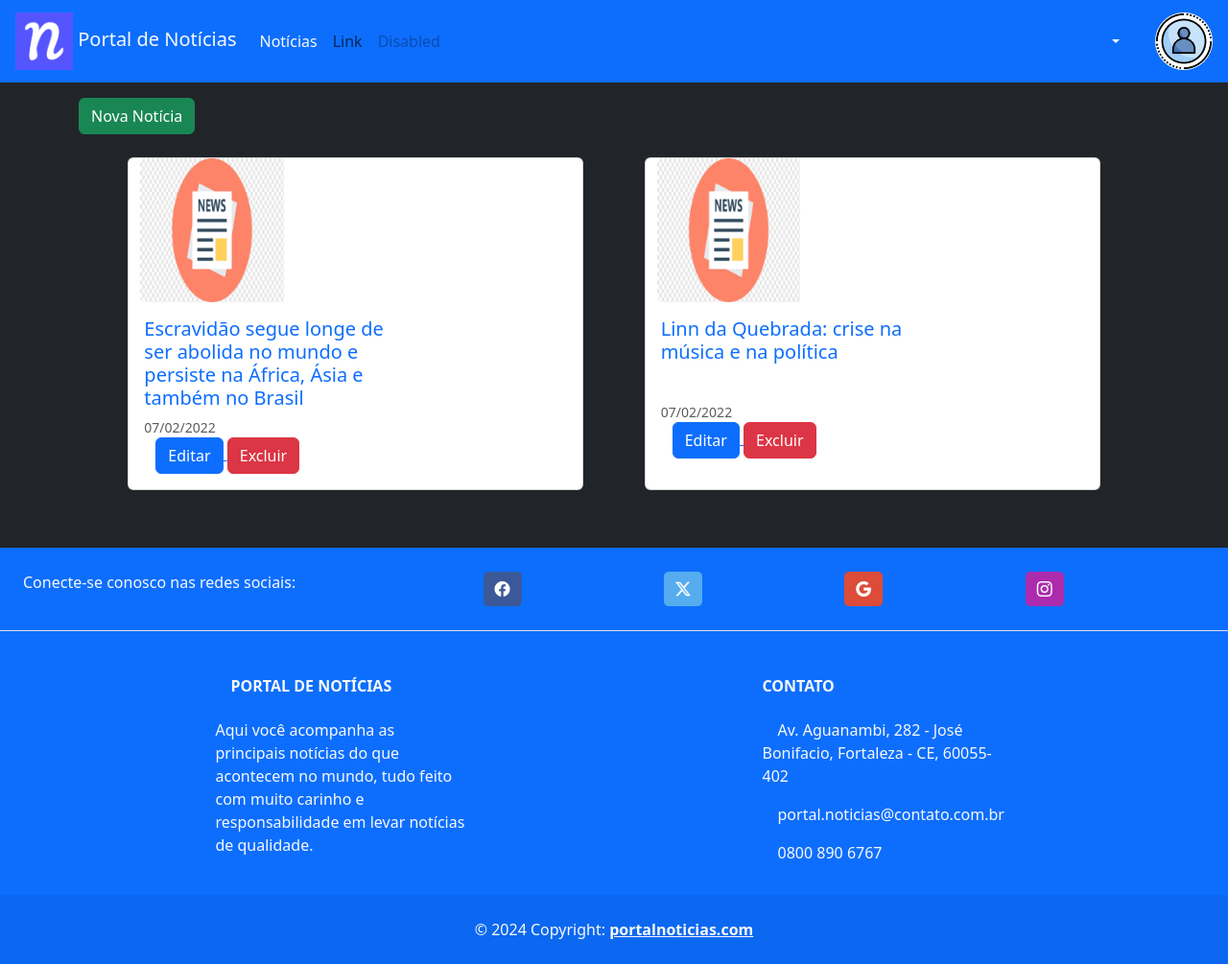
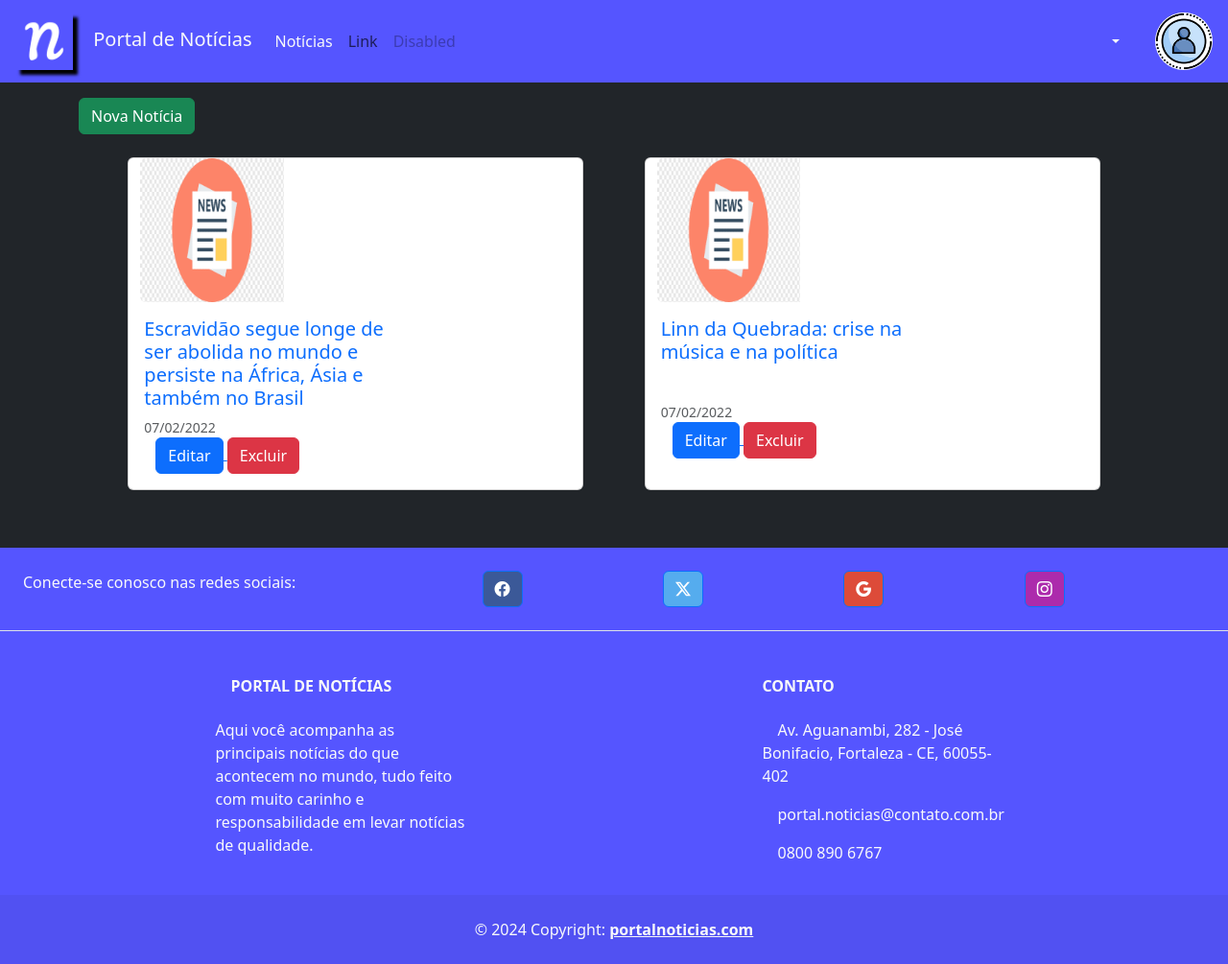
Before and after one commit to carlosjonas/Portal, a PHP site: page /home.php in a window 1280 px wide. Shown: the whole page at 96% size. Run offline with PHP 8.4, Linux system fonts and the light colour scheme; the visitor is signed in with stand-in values (Sample User, id 1); data comes from the database, SQL or seed files in the repository; data that the repository does not hold is empty.

Commit message:
refactor: alterando as cores do site

```diff
--- a/assets/css/style.css
+++ b/assets/css/style.css
@@ -7,6 +7,7 @@
 .logoNav{
 	width: 60px;
     height: 60px;
+	box-shadow: 5px 5px 3px black;
 }
 
 .fotoNav{
--- a/includes/footer.php
+++ b/includes/footer.php
@@ -1,7 +1,7 @@
     <!-- Classe container abaixo do body -->
     </div>
     <div class="container-fluid">
-        <div class="jumbotron bg-primary text-light" id="footer">
+        <div class="jumbotron corSite text-light" id="footer">
             <section style="margin-top: 50px;">
                 <!-- Footer -->
             <footer class="text-center   ">
--- a/includes/formularioeditar.php
+++ b/includes/formularioeditar.php
@@ -2,7 +2,7 @@
 
 	<section class="mt-3">
 		<a href="home.php">
-			<button class="btn btn-success">Voltar</button>
+			<button class="btn corSite text-light"><i class="bi bi-arrow-left"></i></button>
 		</a>
 	</section>
 
--- a/includes/header.php
+++ b/includes/header.php
@@ -41,10 +41,10 @@
   </head>
   <body class="bg-dark text-light">
     <div>
-  <nav class="navbar navbar-expand-lg text-light bg-primary">
+  <nav class="navbar navbar-expand-lg text-light corSite">
     <div class="container-fluid">
       <a class="navbar-brand text-light ms-3" href="home.php">
-        <img class="logoNav" src="assets/img/logo.png">
+        <img class="logoNav me-3" src="assets/img/logo.png">
         Portal de Notícias
       </a>
       <button class="navbar-toggler text-light me-3 navbarIcon" type="button" data-bs-toggle="collapse" data-bs-target="#navbarTogglerDemo03" aria-controls="navbarTogglerDemo03" aria-expanded="false" aria-label="Toggle navigation">
--- a/includes/headerConvidado.php
+++ b/includes/headerConvidado.php
@@ -19,7 +19,7 @@
   </head>
   <body class="bg-dark text-light">
     <div class="container-fluid p-0">
-      <div class="jumbotron bg-primary">
+      <div class="jumbotron corSite">
         <h1 class="h1 text-center">Portal de Notícias</h1>
         <p id="slogan" class="text text-center">Seu portal favorito de notícias do dia a dia</p>
       </div>
```
